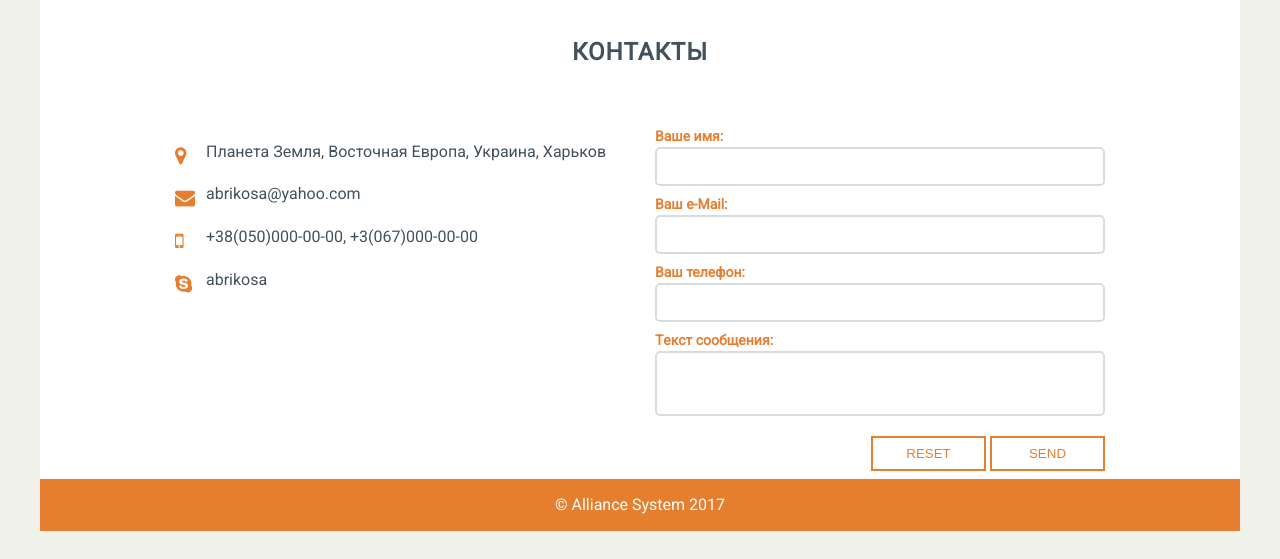
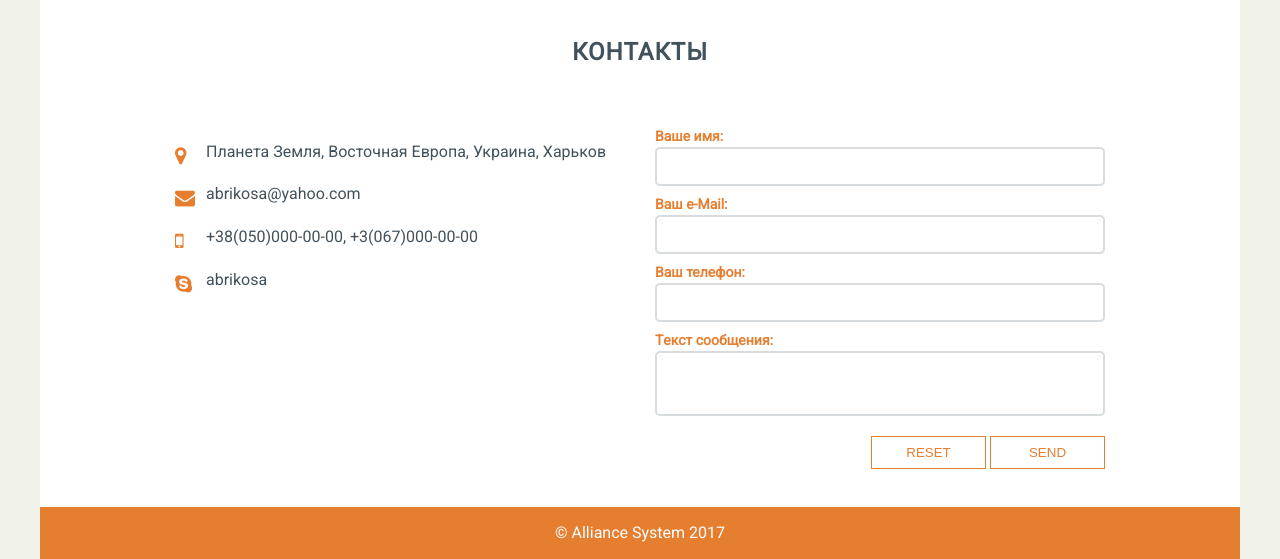
Before and after one commit to EvgenijIvanov/Abrikos-Site, a website: page app/index.html in a window 1280 px wide. Shown: the part 2718-3277 px from the top of the page. Before the commit the page ends 3249 px from the top, so only its background shows below. Drawn offline with nearby package versions, Linux system fonts and the light colour scheme; a script that the page names is missing.

Commit message:
fix .contacts margin-bottom

```diff
--- a/app/style/partials/_article.scss
+++ b/app/style/partials/_article.scss
@@ -134,6 +134,7 @@ article{
     background-position: center;
   }
   .contacts{
+    margin-bottom: 30px;
     div{
       box-sizing: border-box;
       text-align: left;
@@ -169,7 +170,7 @@ article{
       margin: 8px 2px;
       color: $primary_color_orange;
       background-color: transparent;
-      border: 2px solid;
+      border: 1px solid;
       float: right;
       box-sizing: border-box;
       &:first-of-type{
```
Also changed, not shown: app/css/main.css, 1 other file.
